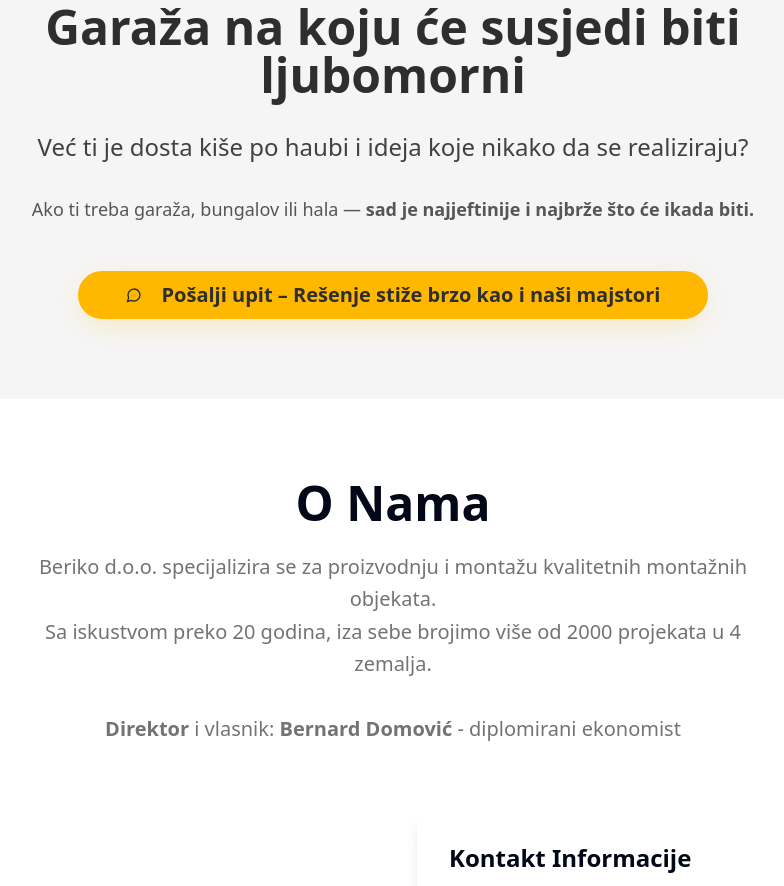
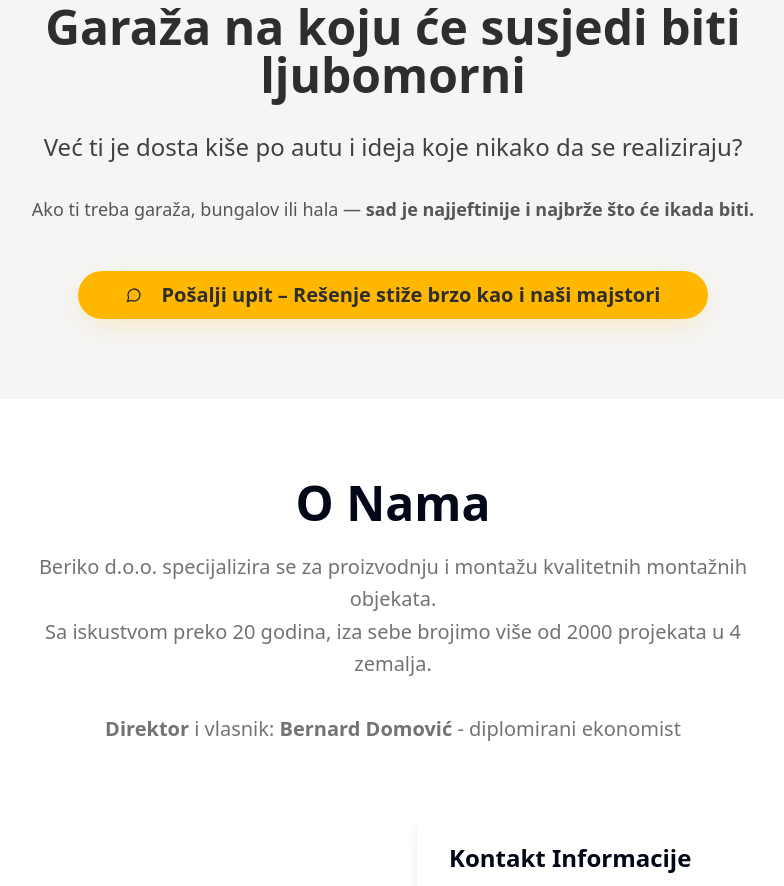
Before and after one commit to marko-h4cklabs/montazne-gradnje-hr, a React (Vite) app: page / in a window 1280 px wide. Shown: the part 4800-5686 px from the top of the page, without its empty margins (247-1031 px from the left). Built offline with nearby package versions, Linux system fonts and the light colour scheme.

Commit message:
changes5

```diff
--- a/src/components/FinalCTA.tsx
+++ b/src/components/FinalCTA.tsx
@@ -11,7 +11,7 @@ const FinalCTA = () => {
           </h2>
 
           <p className="text-xl md:text-2xl mb-8 text-secondary-foreground/90 leading-relaxed">
-            Već ti je dosta kiše po haubi i ideja koje nikako da se realiziraju?
+            Već ti je dosta kiše po autu i ideja koje nikako da se realiziraju?
           </p>
 
           <p className="text-lg mb-12 text-secondary-foreground/80">
```
